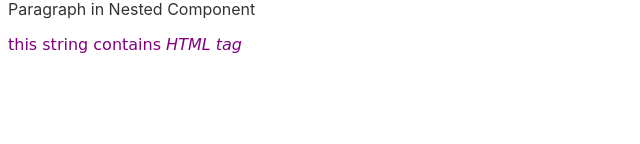
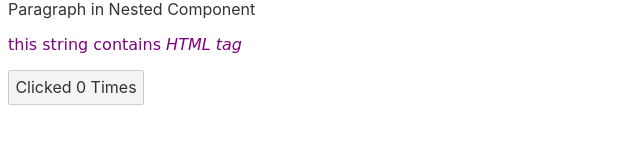
Before and after one commit to xsocratx/svelte-study, a Svelte app in the folder svelte-study/: page / in a window 1280 px wide. Shown: the part 446-590 px from the top of the page, without its empty margins (0-640 px from the left). Built offline with nearby package versions, Linux system fonts and the light colour scheme.

Commit message:
assignments

```diff
--- a/svelte-study/src/App.svelte
+++ b/svelte-study/src/App.svelte
@@ -3,6 +3,11 @@
   let name = "World";
   let src = "/tutorial/image.gif";
   let string = 'this string contains <i>HTML tag</i>'
+  let count = 0;
+
+  function incCount(){
+	count += 1;
+  }
 </script>
 
 <style>
@@ -22,3 +27,7 @@
 <NestedComp />
 
 <p>{@html string}</p>
+
+<button on:click={incCount}>
+	Clicked {count} {count === 1 ? 'Time' : 'Times'}
+</button>
```
